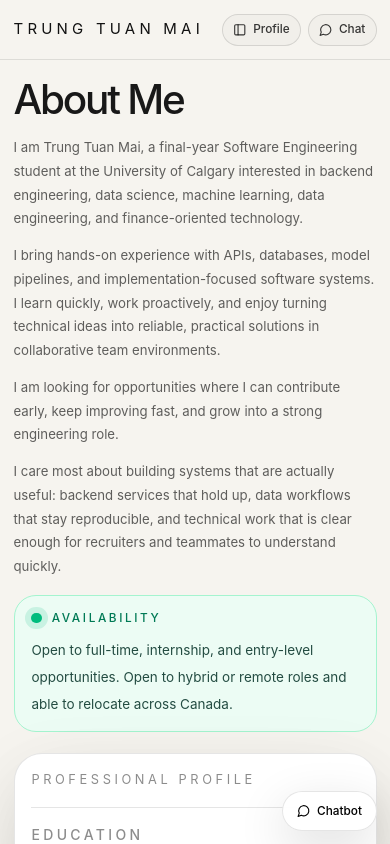
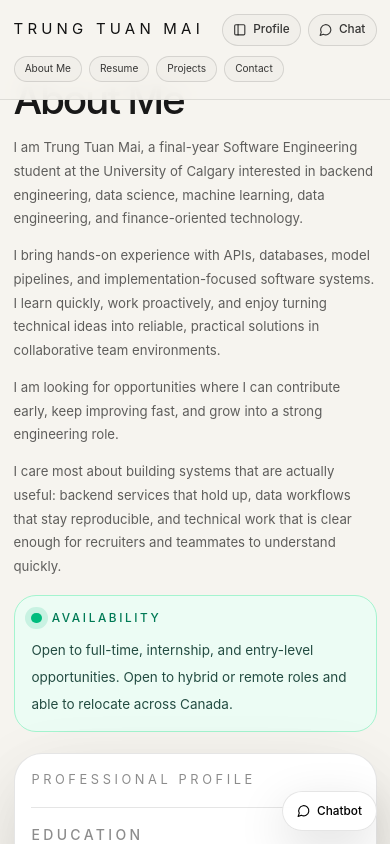
Before and after one commit to Vincent-Shin/professional-portfolio-website, a React (Vite) app: page / in a window 390 px wide. Shown: the top 844 px of the page. Built offline with nearby package versions, Linux system fonts and the light colour scheme.

Commit message:
Add mobile section navigation

```diff
--- a/src/app/App.tsx
+++ b/src/app/App.tsx
@@ -1649,7 +1649,8 @@ export default function App() {
       </aside>
 
       <nav className={cx("fixed inset-x-0 top-0 z-50 border-b backdrop-blur transition-colors duration-500", navClass)}>
-        <div className="mx-auto flex max-w-6xl items-center justify-between px-4 py-4 sm:px-6 sm:py-5">
+        <div className="mx-auto max-w-6xl px-4 py-4 sm:px-6 sm:py-5">
+          <div className="flex items-center justify-between">
           <a href="#about" onClick={() => playUiTick(540)} className={cx("text-[15px] uppercase tracking-[0.28em]", isDark ? "text-white" : "text-[#111111]")}>
             Trung Tuan Mai
           </a>
@@ -1699,8 +1700,24 @@ export default function App() {
               <button type="button" onClick={handleSoundToggle} className={cx("rounded-full border p-2 transition-colors", railButtonClass)}>
                 {soundEnabled ? <Volume2 className="h-4 w-4" /> : <VolumeX className="h-4 w-4" />}
               </button>
-            )}
+              )}
             </div>
+          </div>
+        </div>
+          <div className="mt-3 flex gap-2 overflow-x-auto pb-1 md:hidden">
+            {navItems.map((item) => (
+              <a
+                key={`mobile-nav-${item.href}`}
+                href={item.href}
+                onClick={() => playUiTick(520)}
+                className={cx(
+                  "shrink-0 rounded-full border px-3 py-1.5 text-xs transition-colors",
+                  railButtonClass,
+                )}
+              >
+                {item.label}
+              </a>
+            ))}
           </div>
         </div>
       </nav>
```
